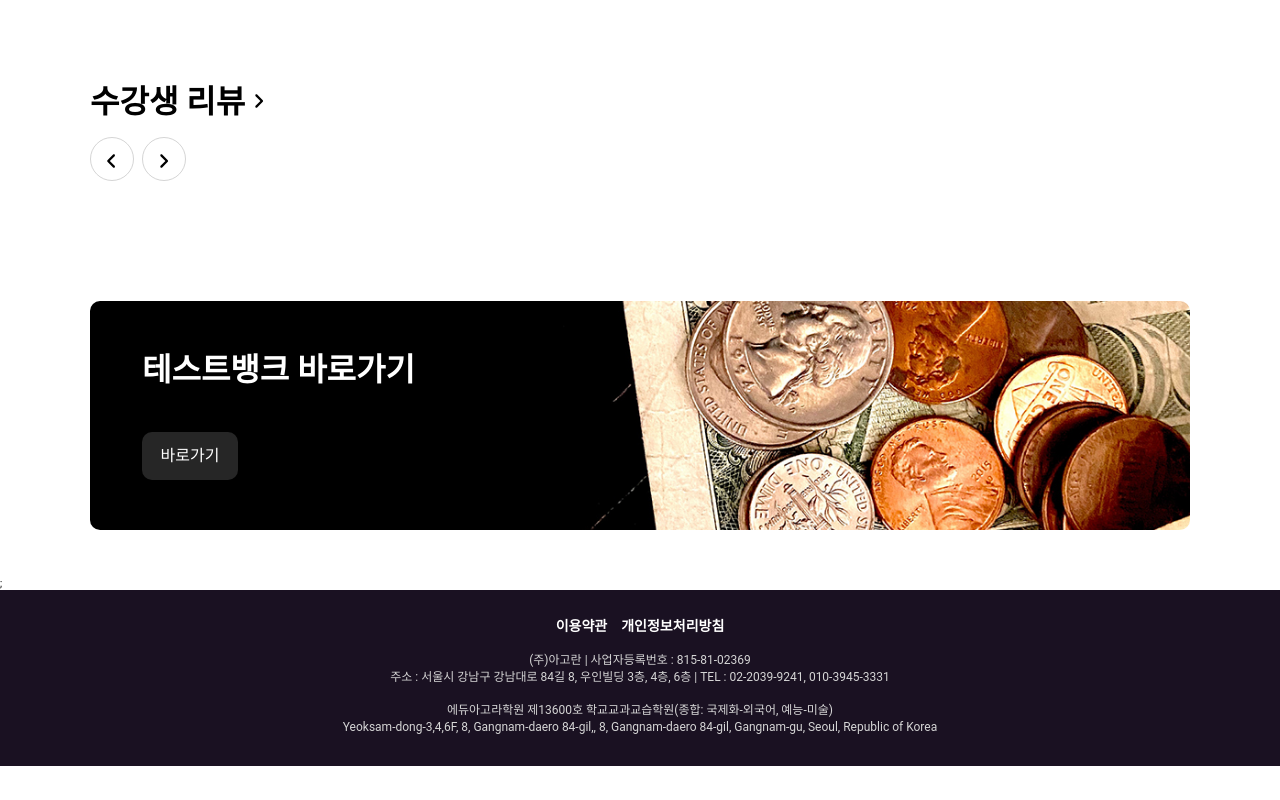
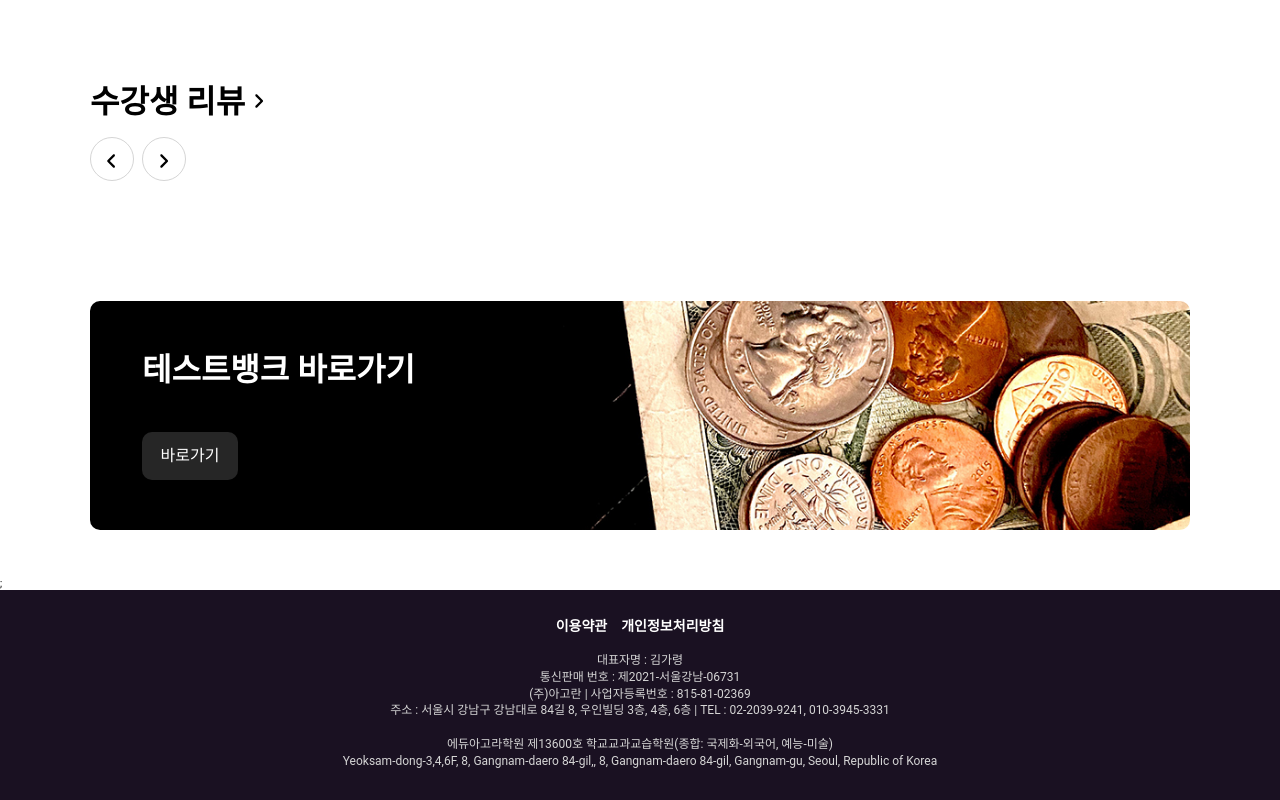
Before and after one commit to Monthlyib/IB_jeong, a Next.js app in the folder MonthlyIB/front/: page / in a window 1280 px wide. Shown: the part 1663-2463 px from the top of the page. Before the commit the page ends 2429 px from the top, so only its background shows below. Built offline with nearby package versions, Linux system fonts and the light colour scheme; no server answers.

Commit message:
revised footer

```diff
--- a/MonthlyIB/front/components/layoutComponents/Footer.jsx
+++ b/MonthlyIB/front/components/layoutComponents/Footer.jsx
@@ -15,6 +15,10 @@ const Footer = () => {
             <Link href="#">개인정보처리방침</Link>
           </div>
           <div className={styles.ft_bottom}>
+            대표자명 : 김가령
+            <br />
+            통신판매 번호 : 제2021-서울강남-06731
+            <br />
             (주)아고란 | 사업자등록번호 : 815-81-02369
             <br />
             주소 : 서울시 강남구 강남대로 84길 8, 우인빌딩 3층, 4층, 6층 | TEL :
```
